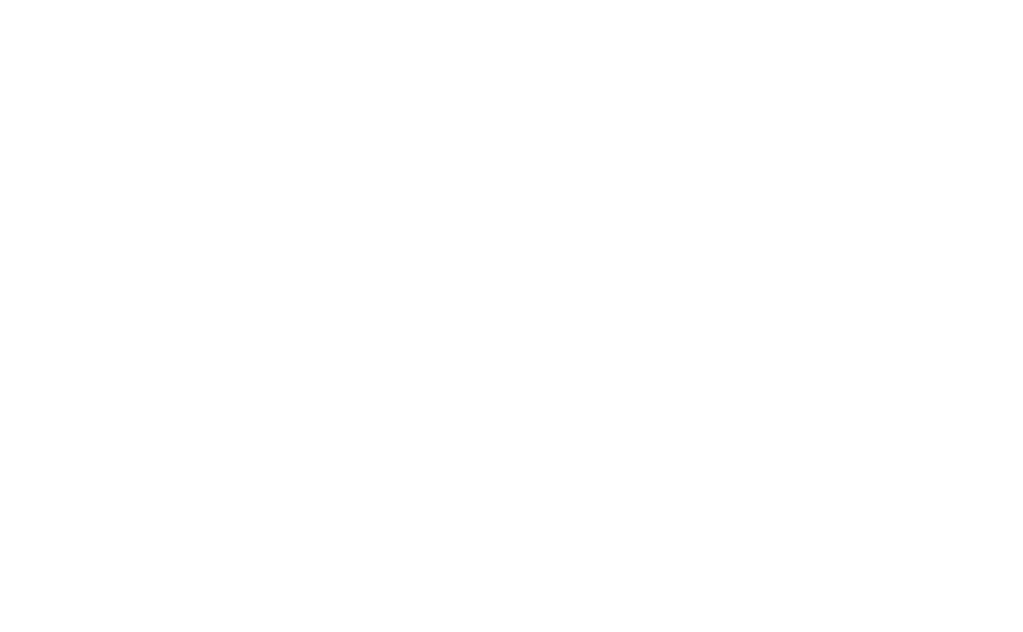
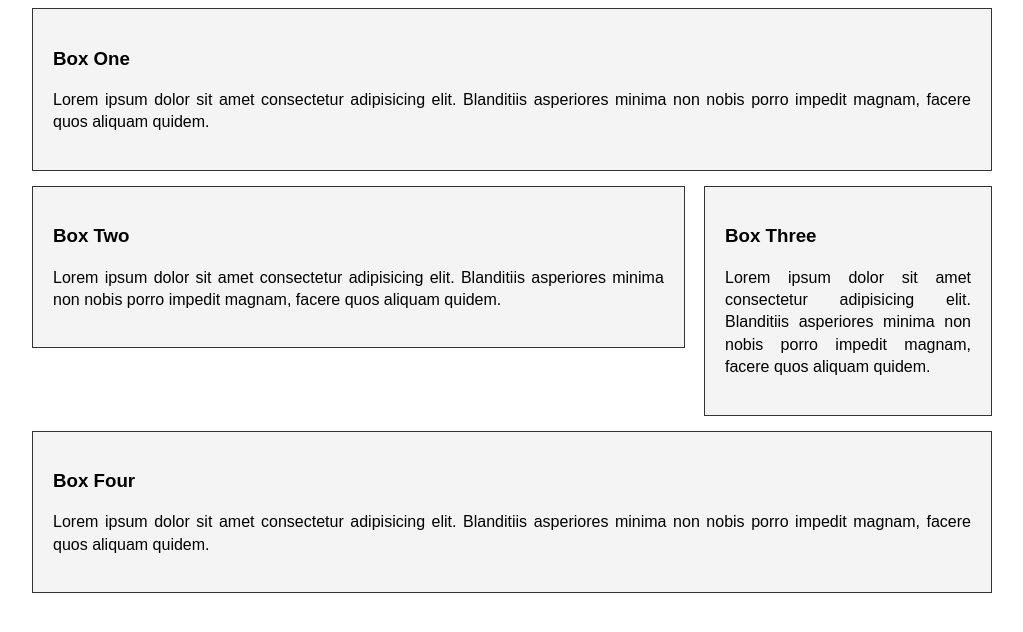
Before and after one commit to AniPopova/yara-intern, a plain HTML site: page csssandbox_starter/07_float_align.html in a window 1280 px wide. Shown: the whole page, without its empty margins (128-1151 px from the left). Drawn offline with Linux system fonts and the light colour scheme.

Commit message:
style(css): float and align

```diff
--- a/csssandbox_starter/07_float_align.html
+++ b/csssandbox_starter/07_float_align.html
@@ -1,15 +1,82 @@
 <!DOCTYPE html>
 <html lang="en">
+
 <head>
   <meta charset="UTF-8">
   <meta name="viewport" content="width=device-width, initial-scale=1.0">
   <meta http-equiv="X-UA-Compatible" content="ie=edge">
   <title>Float & Align</title>
   <style>
+    * {
+      box-sizing: border-box;
+    }
 
+    body {
+      font-family: Arial, Helvetica, sans-serif;
+      line-height: 1.4em;
+    }
+
+    .container {
+      /* when we add max in front of width it usually fixes the responsive web design */
+      max-width: 960px;
+      margin: auto;
+    }
+
+    .clr {
+      clear: both;
+    }
+
+    .box {
+      background: #f4f4f4;
+      border: 1px solid #333;
+      padding: 20px;
+      margin-bottom: 15px;
+    }
+
+    .box p {
+      /* Text Align */
+      text-align: left;
+      text-align: right;
+      text-align: center;
+      text-align: justify;
+    }
+
+    #box-2 {
+      float: left;
+      width: 68%;
+    }
+
+    #box-3 {
+      float: right;
+      width: 30%;
+    }
   </style>
 </head>
+
 <body>
+  <div class="container">
+    <div id="box-1" class="box">
+      <h3>Box One</h3>
+      <p>Lorem ipsum dolor sit amet consectetur adipisicing elit. Blanditiis asperiores minima non nobis porro impedit
+        magnam, facere quos aliquam quidem.</p>
+    </div>
+    <div id="box-2" class="box">
+      <h3>Box Two</h3>
+      <p>Lorem ipsum dolor sit amet consectetur adipisicing elit. Blanditiis asperiores minima non nobis porro impedit
+        magnam, facere quos aliquam quidem.</p>
+    </div>
+    <div id="box-3" class="box">
+      <h3>Box Three</h3>
+      <p>Lorem ipsum dolor sit amet consectetur adipisicing elit. Blanditiis asperiores minima non nobis porro impedit
+        magnam, facere quos aliquam quidem.</p>
+    </div>
+    <div class="clr"></div>
+    <div id="box-4" class="box">
+      <h3>Box Four</h3>
+      <p>Lorem ipsum dolor sit amet consectetur adipisicing elit. Blanditiis asperiores minima non nobis porro impedit
+        magnam, facere quos aliquam quidem.</p>
+    </div>
+  </div>
+</body>
 
-</body>
 </html>
```
Also changed, not shown: csssandbox_starter/06_box_model.html (+61 -0 lines).
